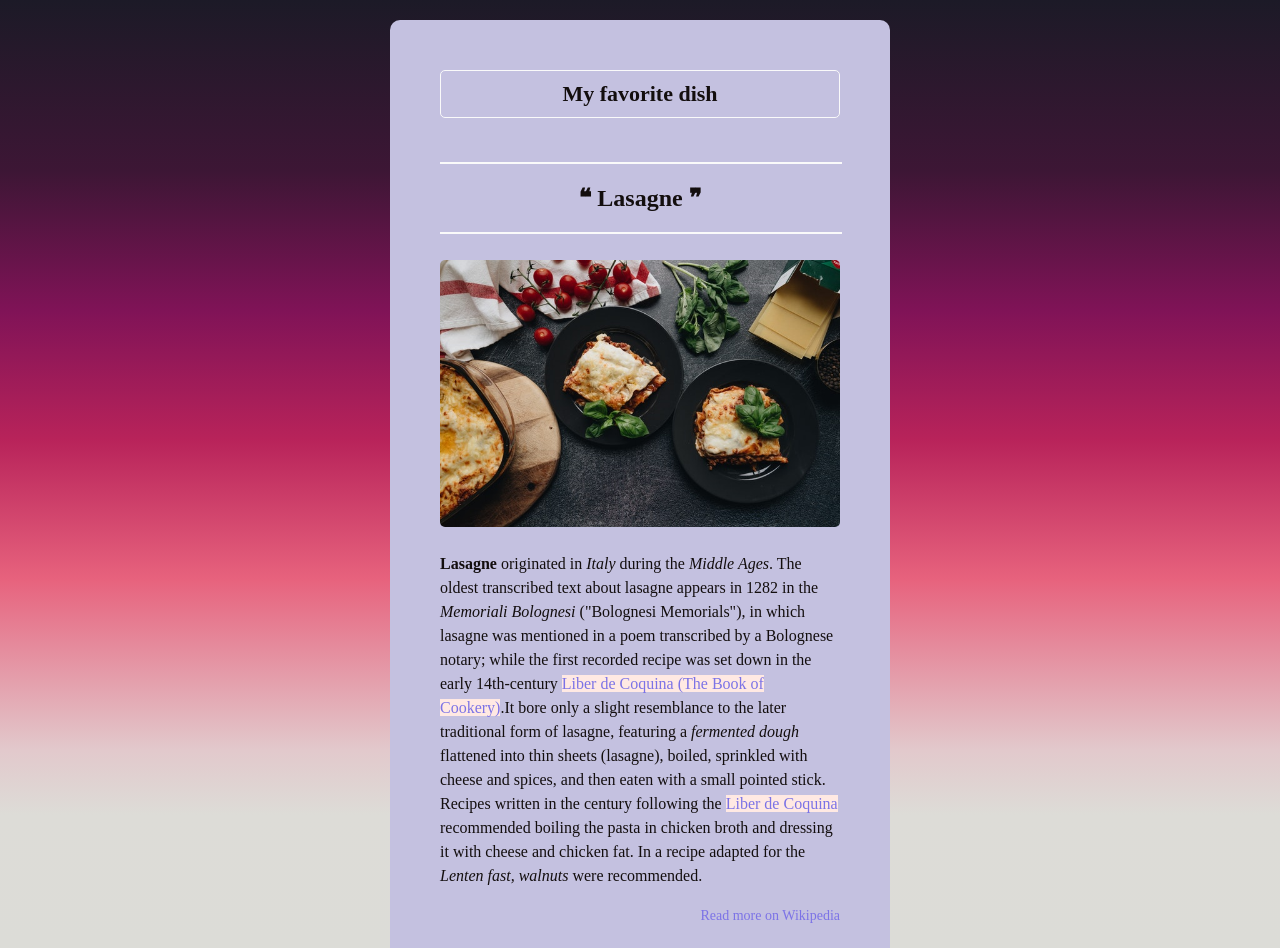
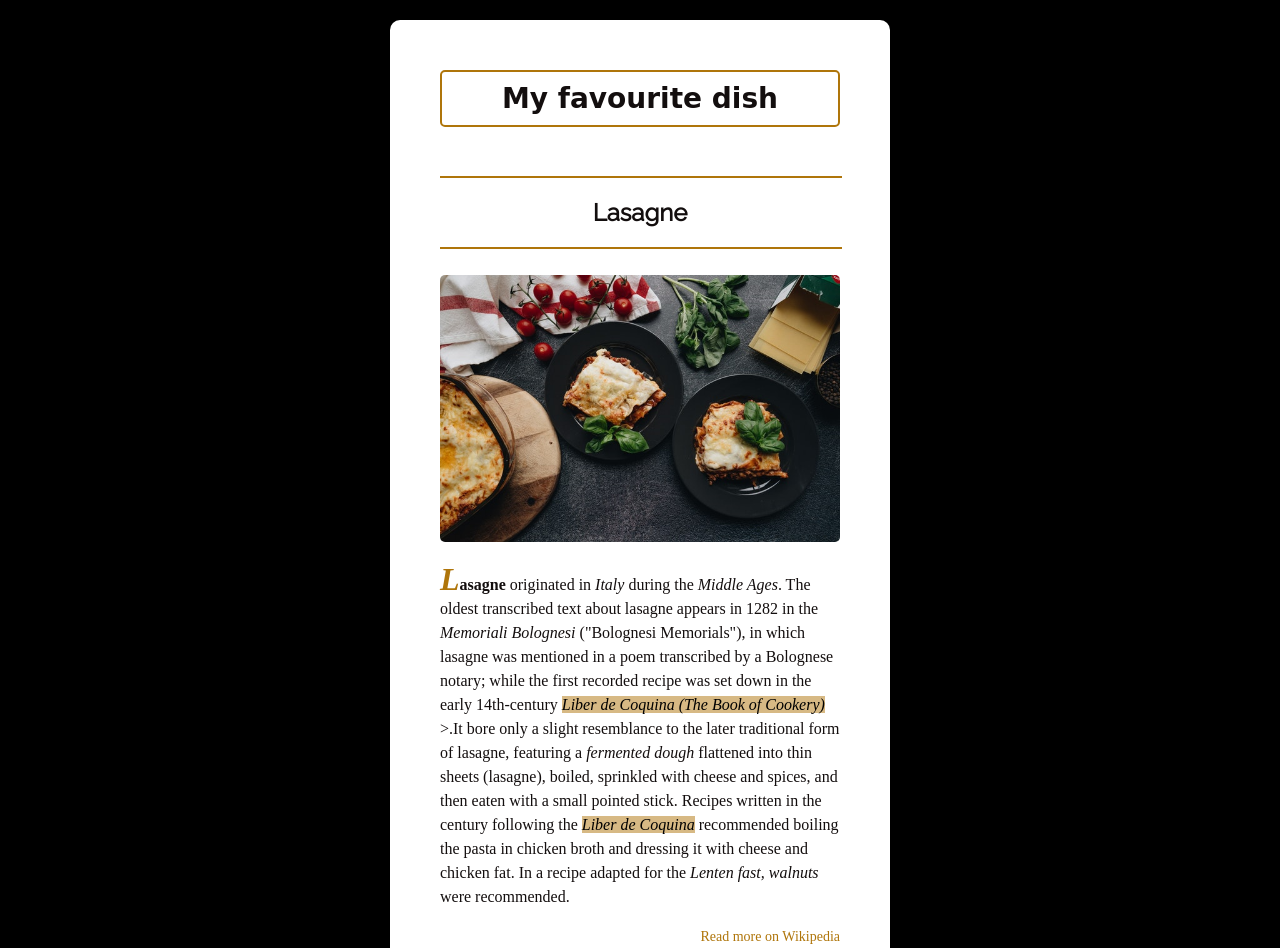
Before and after one commit to codingmemories/vanilla-recipe-app, a plain HTML site: page index.html in a window 1280 px wide. Shown: the top 948 px of the page. Drawn offline with Linux system fonts and the light colour scheme; a web font is replaced by a local one.

Commit message:
change style color fonts

```diff
--- a/index.html
+++ b/index.html
@@ -5,17 +5,24 @@
     <meta http-equiv="X-UA-Compatible" content="IE=edge" />
     <meta name="viewport" content="width=device-width, initial-scale=1.0" />
     <title>Lasagne</title>
+    <link rel="preconnect" href="https://fonts.googleapis.com" />
+    <link rel="preconnect" href="https://fonts.gstatic.com" crossorigin />
+    <link
+      href="https://fonts.googleapis.com/css2?family=Raleway&family=Square+Peg&display=swap"
+      rel="stylesheet"
+    />
+    <link rel="icon" href="./assets/lasagne_logo.jpg" />
     <link rel="stylesheet" href="./src/style.css" />
   </head>
   <body>
     <div class="wrapper">
       <div class="container">
         <section class="section-recipe">
-          <h1 class="section-recipe__title">My favorite dish</h1>
+          <h1 class="section-recipe__title">My favourite dish</h1>
           <br />
-          <hr width="400" color="#fafafa" />
-          <h2 class="section-recipe__title-name">❝ Lasagne ❞</h2>
-          <hr width="400" color="#fafafa" />
+          <hr width="400" color="#af750a" />
+          <h2 class="section-recipe__title-name">Lasagne</h2>
+          <hr width="400" color="#af750a" />
           <br />
           <img
             class="section-recipe__image"
@@ -23,14 +30,18 @@
             alt="lasagne"
           />
           <p class="section-recipe__text">
-            <strong>Lasagne</strong> originated in <em>Italy</em> during the
-            <em>Middle Ages</em>. The oldest transcribed text about lasagne
-            appears in 1282 in the <em>Memoriali Bolognesi</em> ("Bolognesi
-            Memorials"), in which lasagne was mentioned in a poem transcribed by
-            a Bolognese notary; while the first recorded recipe was set down in
-            the early 14th-century
+            <strong
+              ><span class="section-recipe__text-letter">L</span>asagne</strong
+            >
+            originated in <em>Italy</em> during the <em>Middle Ages</em>. The
+            oldest transcribed text about lasagne appears in 1282 in the
+            <em>Memoriali Bolognesi</em> ("Bolognesi Memorials"), in which
+            lasagne was mentioned in a poem transcribed by a Bolognese notary;
+            while the first recorded recipe was set down in the early
+            14th-century
             <span class="section-recipe__text-name"
               >Liber de Coquina (The Book of Cookery)</span
+            >
             >.It bore only a slight resemblance to the later traditional form of
             lasagne, featuring a <em>fermented dough</em> flattened into thin
             sheets (lasagne), boiled, sprinkled with cheese and spices, and then
--- a/src/script.js
+++ b/src/script.js
@@ -1,5 +1,7 @@
 function buyLasagne() {
   let name = prompt("What is your name?");
+  name = name[0].toUpperCase() + name.slice(1).toLowerCase();
+
   let email = prompt("What is your email address?");
   let emoji = prompt("What is your favorite emoji?");
 
--- a/src/style.css
+++ b/src/style.css
@@ -2,7 +2,7 @@ body {
   margin: 0px;
   padding: 0px;
   box-sizing: border-box;
-  background: linear-gradient(to top, #dbdcd7 0%, #dddcd7 24%, #e2c9cc 30%, #e7627d 46%, #b8235a 59%, #801357 71%, #3d1635 84%, #1c1a27 100%);
+  background: #000;
 }
 .wrapper {
   max-width: 500px;
@@ -10,23 +10,25 @@ body {
   padding: 20px;
 }
 .container {
-  background: #c4c1e0;
+  background: #fff;
   border-radius: 10px;
 }
 .section-recipe {
   padding: 50px;
 }
 .section-recipe__title {
+  font-family: "Square Peg", cursive;
   color: #130e0e;
-  border: 1px solid #fafafa;
+  border: 2px solid #af750a;
   border-radius: 5px;
   margin-top: auto;
   padding: 10px 0px;
   text-align: center;
-  font-size: 22px;
+  font-size: 28px;
   font-weight: 700;
 }
 .section-recipe__title-name {
+  font-family: "Raleway", sans-serif;
   color: #130e0e;
   text-align: center;
   font-size: 24px;
@@ -46,12 +48,19 @@ body {
   font-size: 16px;
   font-weight: 400;
 }
+.section-recipe__text-letter {
+  font-style: italic;
+  color: #af750a;
+  font-size: 32px;
+}
+
 .section-recipe__text-name {
-  color: #7c73e6;
-  background-color: #ffe9e3;
+  font-style: italic;
+  color: #000;
+  background-color: rgba(175, 117, 10, 0.5);
 }
 .section-recipe__link {
-  color: #7c73e6;
+  color: #af750a;
   display: block;
   text-align: end;
   font-size: 14px;
@@ -72,7 +81,7 @@ body {
   font-size: 14px;
   font-weight: 500;
   color: #fafafa;
-  background-color: #7c73e6;
+  background-color: #af750a;
   border: none;
   border-radius: 50px;
   box-shadow: 5px 5px 5px rgba(0, 0, 0, 0.3);
```
Also changed, not shown: assets/lasagne_logo.jpg (added).
